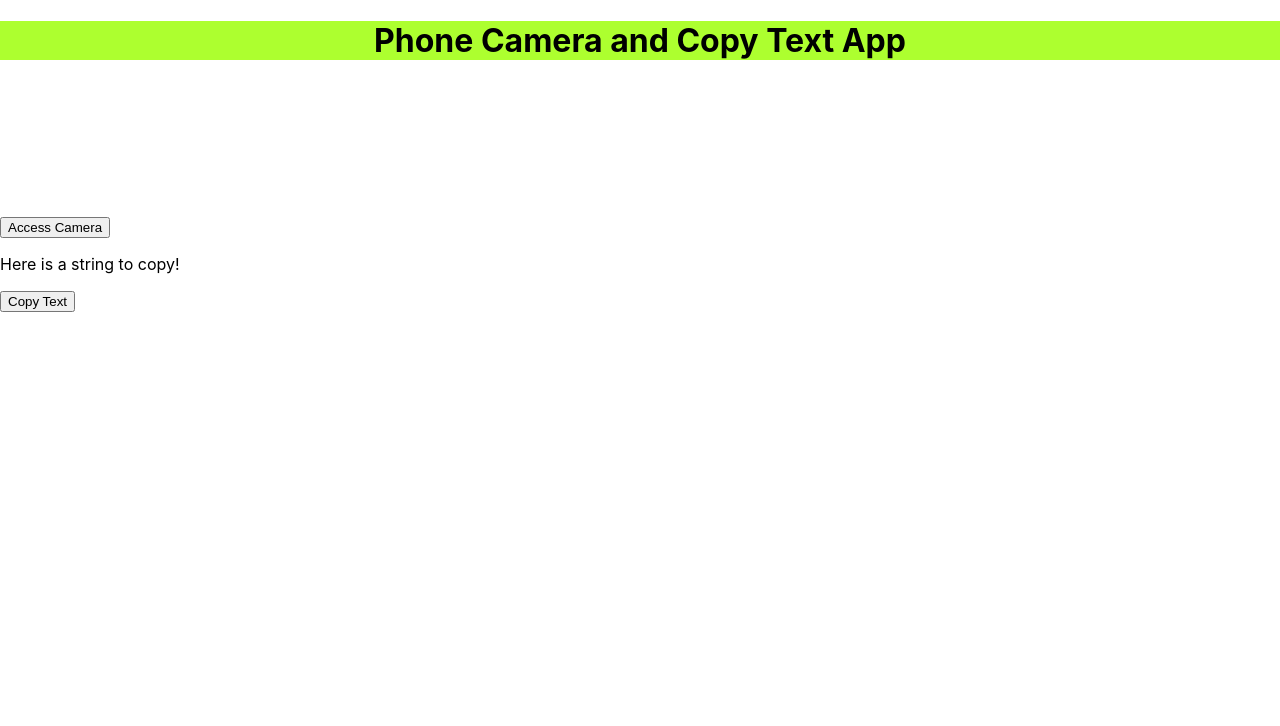
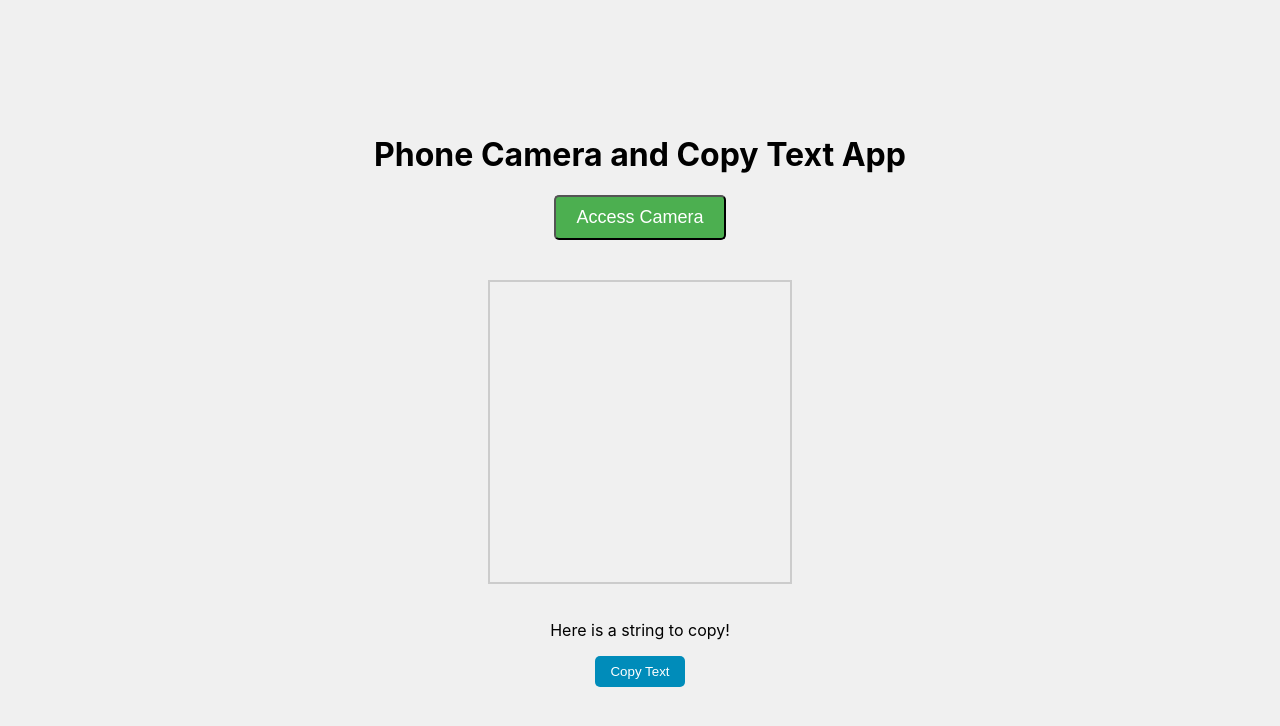
Before and after one commit to WailAlgamdi/Arabic-digit, a React (Create React App) app: page / in a window 1280 px wide. Shown: the top 726 px of the page. Built offline with nearby package versions, Linux system fonts and the light colour scheme.

Commit message:
Update App.css

```diff
--- a/src/App.css
+++ b/src/App.css
@@ -1,13 +1,39 @@
-h1{
-  background-color: greenyellow;
+.container {
+  display: flex;
+  flex-direction: column;
+  align-items: center;
+  justify-content: center;
+  height: 100vh;
+  background-color: #f0f0f0;
+}
+
+.button {
+  padding: 10px 20px;
+  font-size: 18px;
+  margin-bottom: 20px;
+  cursor: pointer;
+  border-radius: 5px;
+  background-color: #4CAF50;
+  color: white;
+}
+
+.copy-container {
+  margin-top: 20px;
   text-align: center;
 }
 
-h2{
-  text-align: center;
-
+.copy-button {
+  padding: 8px 15px;
+  background-color: #008CBA;
+  color: white;
+  border: none;
+  border-radius: 5px;
+  cursor: pointer;
 }
 
-.header{
-  font-size: 380%;
+.video {
+  width: 300px;
+  height: 300px;
+  margin-top: 20px;
+  border: 2px solid #ccc;
 }
```
